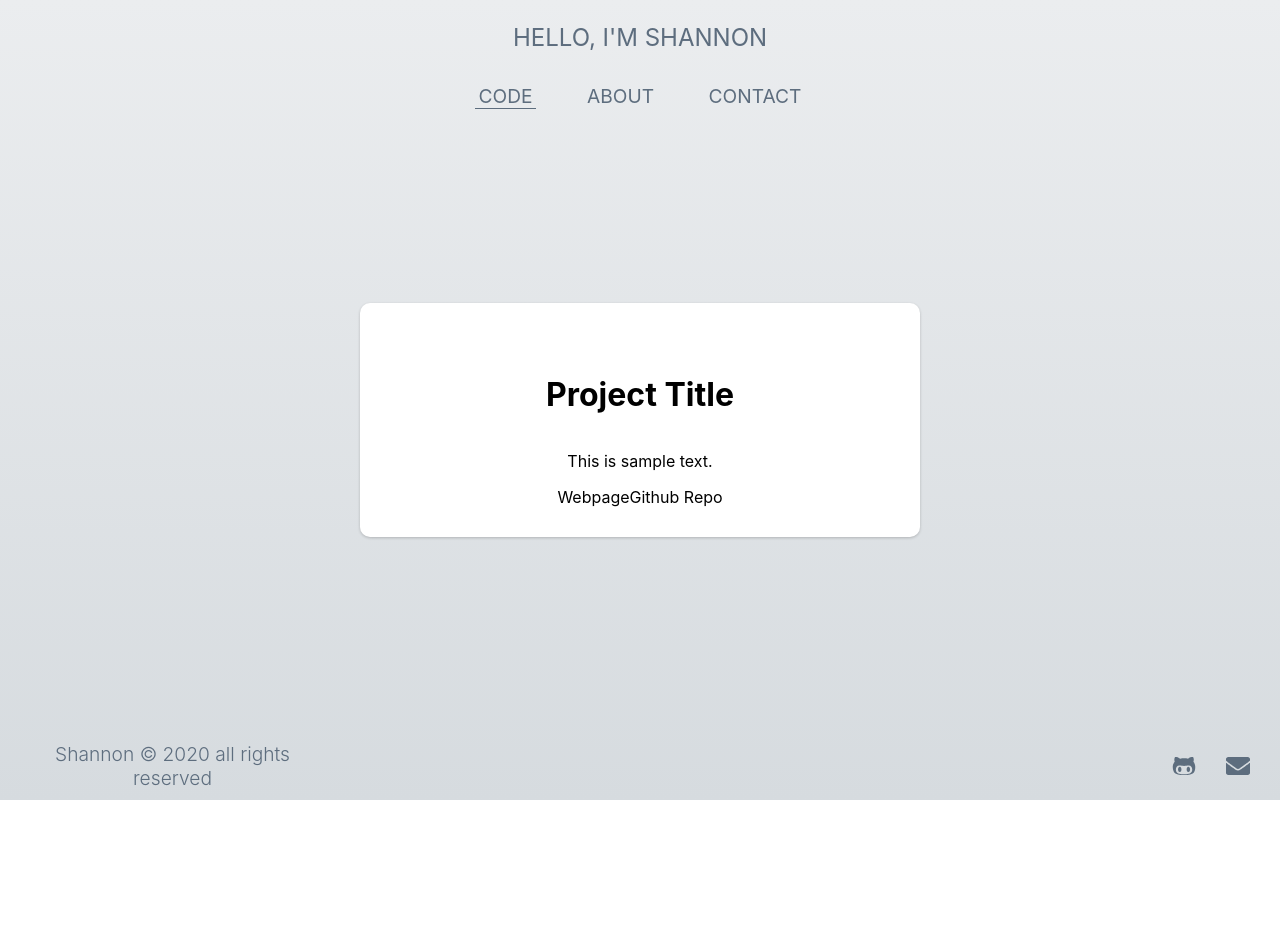
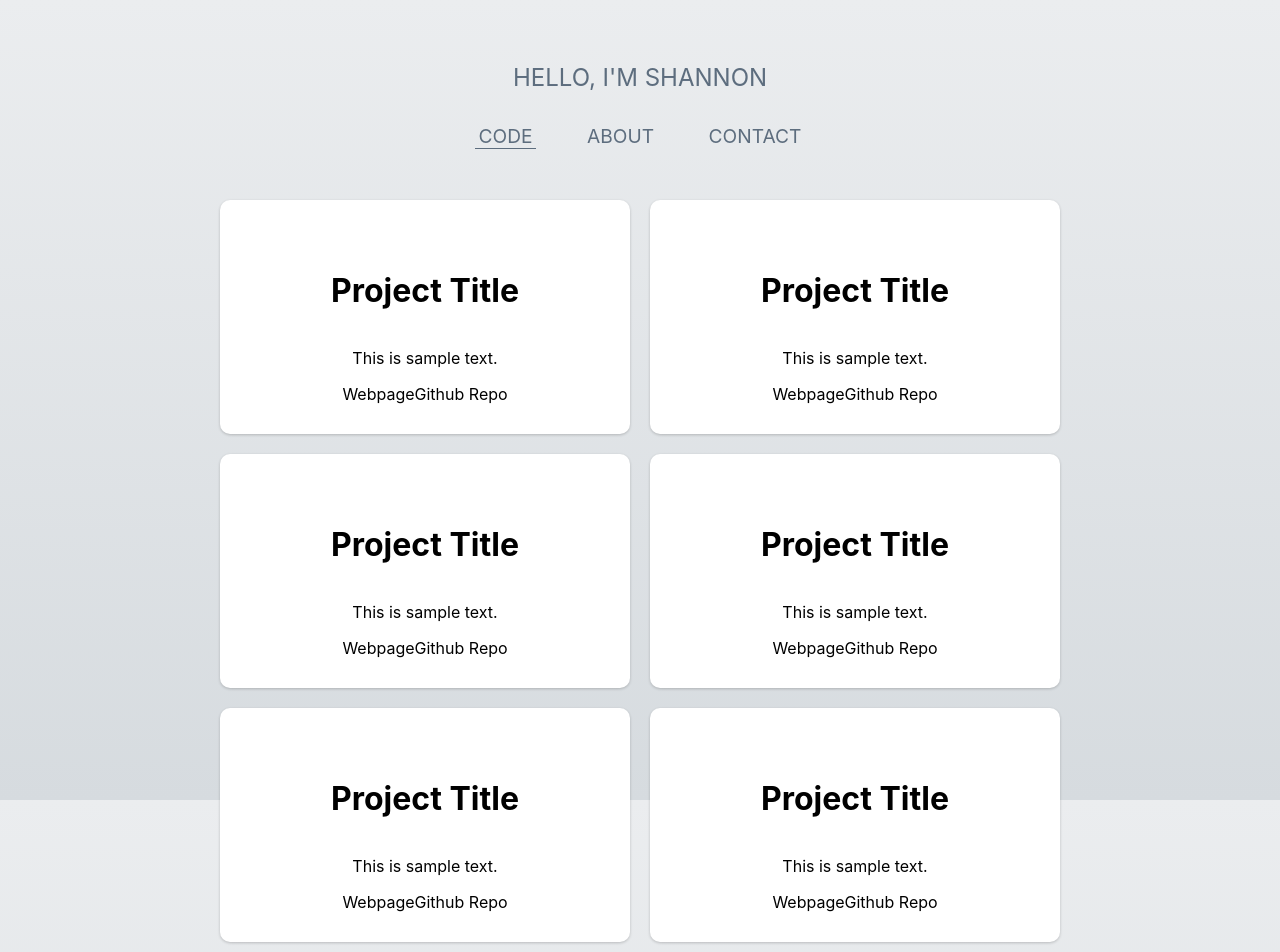
Before and after one commit to ShannonTJ/react-portfolio-site, a React (Create React App) app: page /code in a window 1280 px wide. Shown: the top 952 px of the page. Before the commit the page ends 800 px from the top, so only its background shows below. Built offline with nearby package versions, Linux system fonts and the light colour scheme.

Commit message:
fix footer and add card components

```diff
--- a/public/index.html
+++ b/public/index.html
@@ -27,6 +27,8 @@
     <title>Shannon Portfolio</title>
   </head>
   <body>
+    <div id="page-container">
+      <div id="content-wrap">
     <noscript>You need to enable JavaScript to run this app.</noscript>
     <div id="root"></div>
     <!--
@@ -39,5 +41,7 @@
       To begin the development, run `npm start` or `yarn start`.
       To create a production bundle, use `npm run build` or `yarn build`.
     -->
+      </div>
+    </div>
   </body>
 </html>
--- a/src/components/Card/CardElement.js
+++ b/src/components/Card/CardElement.js
@@ -5,12 +5,32 @@ export const CardContainer = styled.div`
   flex-direction: column;
   justify-content: center;
   align-items: center;
-  height: 600px;
+  margin-top: 40px;
+  margin-bottom: 60px;
+`;
+
+export const CardGroupWrapper = styled.div`
+  max-width: 100%;
+  margin: 0 auto;
+  display: grid;
+  grid-template-columns: 1fr 1fr 1fr;
+  align-items: center;
+  grid-gap: 20px;
+  padding: 0 10px;
+
+  @media screen and (max-width: 1480px) {
+    grid-template-columns: 1fr 1fr;
+  }
+
+  @media screen and (max-width: 1035px) {
+    grid-template-columns: 1fr;
+    padding: 0 20px;
+  }
 `;
 
 export const ContentContainer = styled.div`
   background: #fff;
-  width: 500px;
+  width: 350px;
   max-height: 400px;
   border-radius: 10px;
   display: flex;
--- a/src/components/Card/index.js
+++ b/src/components/Card/index.js
@@ -1,6 +1,7 @@
 import React from "react";
 import {
   CardContainer,
+  CardGroupWrapper,
   ContentContainer,
   ImageContainer,
   Image,
@@ -14,6 +15,7 @@ import {
 const Card = () => {
   return (
     <CardContainer>
+      <CardGroupWrapper>
         <ContentContainer>
           <ImageContainer>
             <Image />
@@ -27,6 +29,72 @@ const Card = () => {
             <Link>Github Repo</Link>
           </LinksContainer>
         </ContentContainer>
+        <ContentContainer>
+          <ImageContainer>
+            <Image />
+          </ImageContainer>
+          <TextContainer>
+            <HeaderText>Project Title</HeaderText>
+            <Text>This is sample text.</Text>
+          </TextContainer>
+          <LinksContainer>
+            <Link>Webpage</Link>
+            <Link>Github Repo</Link>
+          </LinksContainer>
+        </ContentContainer>
+        <ContentContainer>
+          <ImageContainer>
+            <Image />
+          </ImageContainer>
+          <TextContainer>
+            <HeaderText>Project Title</HeaderText>
+            <Text>This is sample text.</Text>
+          </TextContainer>
+          <LinksContainer>
+            <Link>Webpage</Link>
+            <Link>Github Repo</Link>
+          </LinksContainer>
+        </ContentContainer>
+        <ContentContainer>
+          <ImageContainer>
+            <Image />
+          </ImageContainer>
+          <TextContainer>
+            <HeaderText>Project Title</HeaderText>
+            <Text>This is sample text.</Text>
+          </TextContainer>
+          <LinksContainer>
+            <Link>Webpage</Link>
+            <Link>Github Repo</Link>
+          </LinksContainer>
+        </ContentContainer>
+        <ContentContainer>
+          <ImageContainer>
+            <Image />
+          </ImageContainer>
+          <TextContainer>
+            <HeaderText>Project Title</HeaderText>
+            <Text>This is sample text.</Text>
+          </TextContainer>
+          <LinksContainer>
+            <Link>Webpage</Link>
+            <Link>Github Repo</Link>
+          </LinksContainer>
+        </ContentContainer>
+        <ContentContainer>
+          <ImageContainer>
+            <Image />
+          </ImageContainer>
+          <TextContainer>
+            <HeaderText>Project Title</HeaderText>
+            <Text>This is sample text.</Text>
+          </TextContainer>
+          <LinksContainer>
+            <Link>Webpage</Link>
+            <Link>Github Repo</Link>
+          </LinksContainer>
+        </ContentContainer>
+      </CardGroupWrapper>
     </CardContainer>
   );
 };
--- a/src/index.css
+++ b/src/index.css
@@ -16,3 +16,12 @@ code {
   font-family: source-code-pro, Menlo, Monaco, Consolas, "Courier New",
     monospace;
 }
+
+#content-wrap {
+  padding: 40px 0;
+}
+
+#page-container {
+  position: relative;
+  min-height: 100vh;
+}
--- a/src/pages/Code.js
+++ b/src/pages/Code.js
@@ -3,9 +3,9 @@ import Card from "../components/Card";
 
 const Code = () => {
   return (
-    <div>
+    <>
       <Card />
-    </div>
+    </>
   );
 };
 
```
Also changed, not shown: 1 other file (tests, documents, lock files or other folders). Lines whose indentation alone changed are shown as unchanged.
